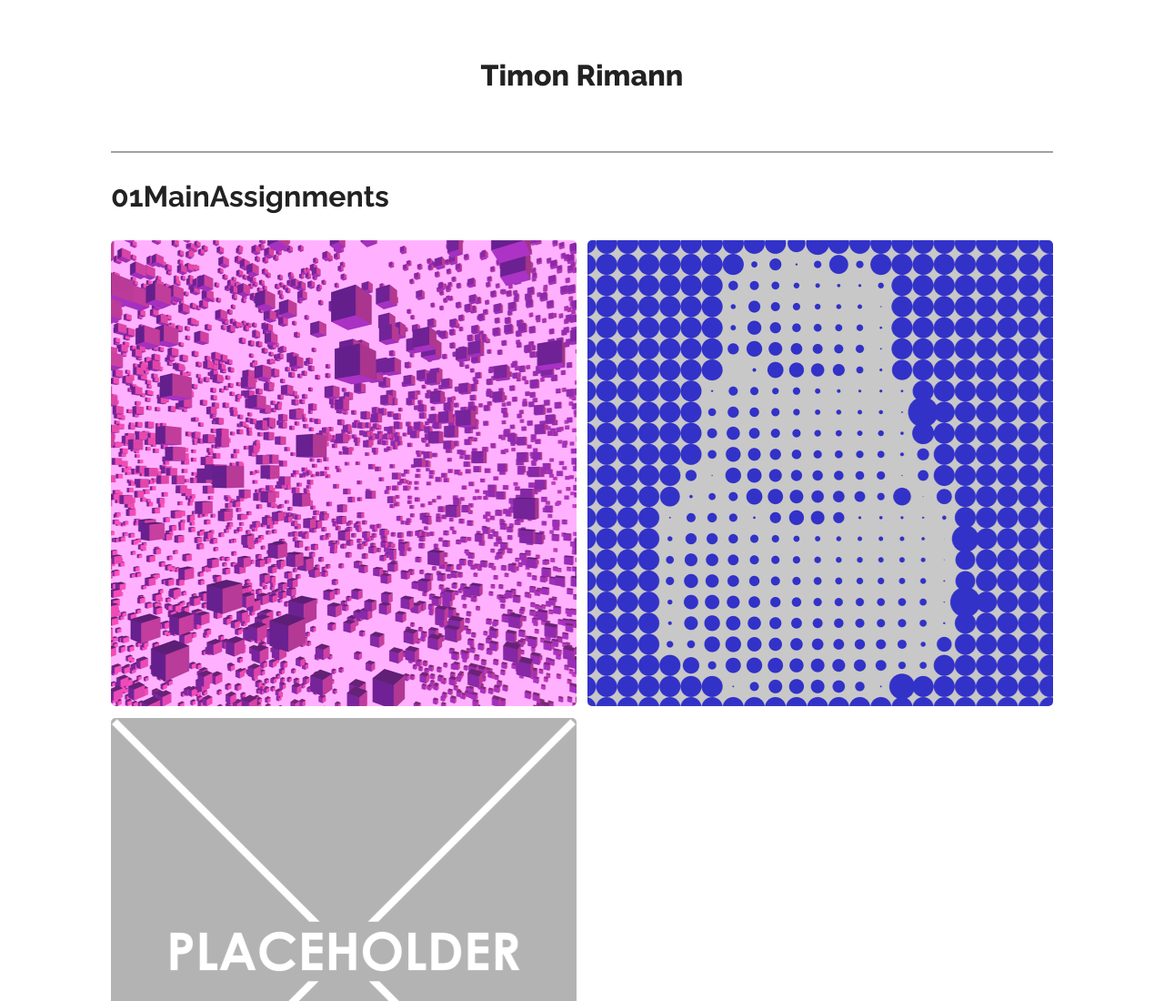
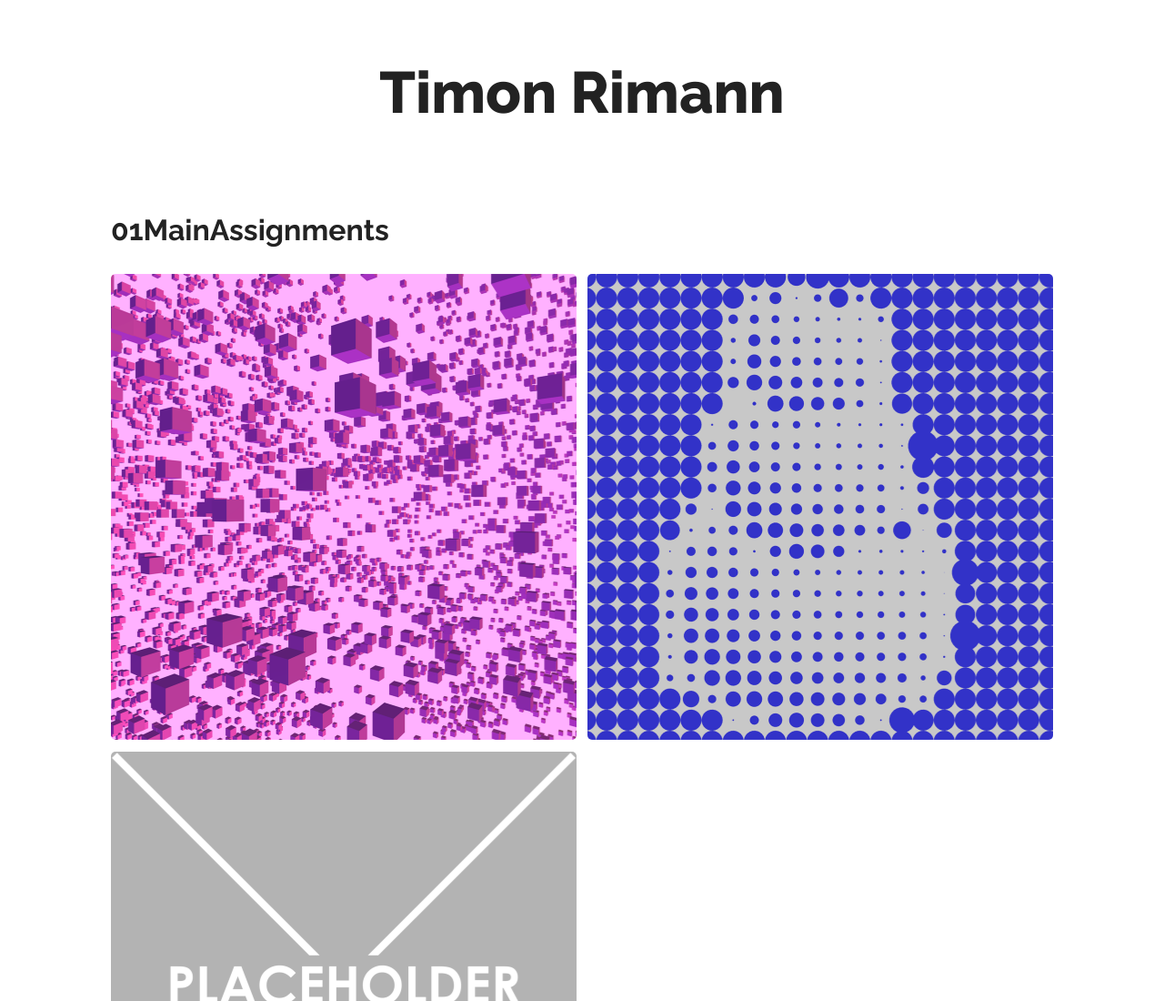
Before and after one commit to Elkiwam/Elkiwam.github.io, a plain HTML site: page index.html in a window 1280 px wide. Shown: the top 1100 px of the page at 91% size. Drawn offline with Linux system fonts and the light colour scheme.

Commit message:
updating home

```diff
--- a/css/style.css
+++ b/css/style.css
@@ -39,8 +39,9 @@ html {
 ul {
   list-style: none;
 }
+
 h2 {
-  font-size: 2rem;
+  font-size: 4rem;
   font-weight: var(--weight-bold);
   line-height: 1.2;
 }
@@ -63,6 +64,7 @@ body {
   from {
     transform: translateY(0px);
   }
+
   to {
     transform: translateY(-10px);
   }
@@ -70,7 +72,7 @@ body {
 
 .division {
   width: 100%;
-  height: 2px;
+  height: 0px;
   background-color: var(--card-background);
   margin: 0 0;
 }
```
